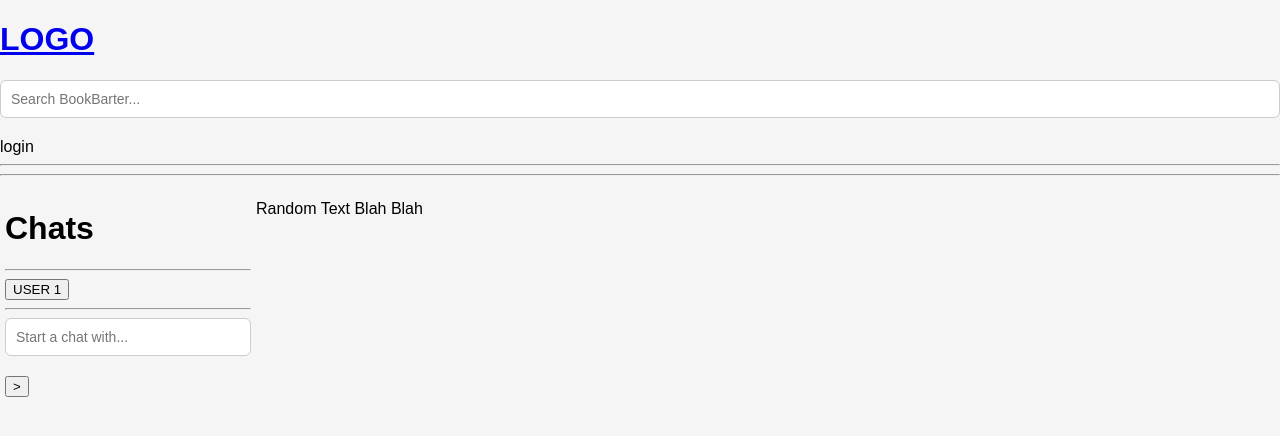
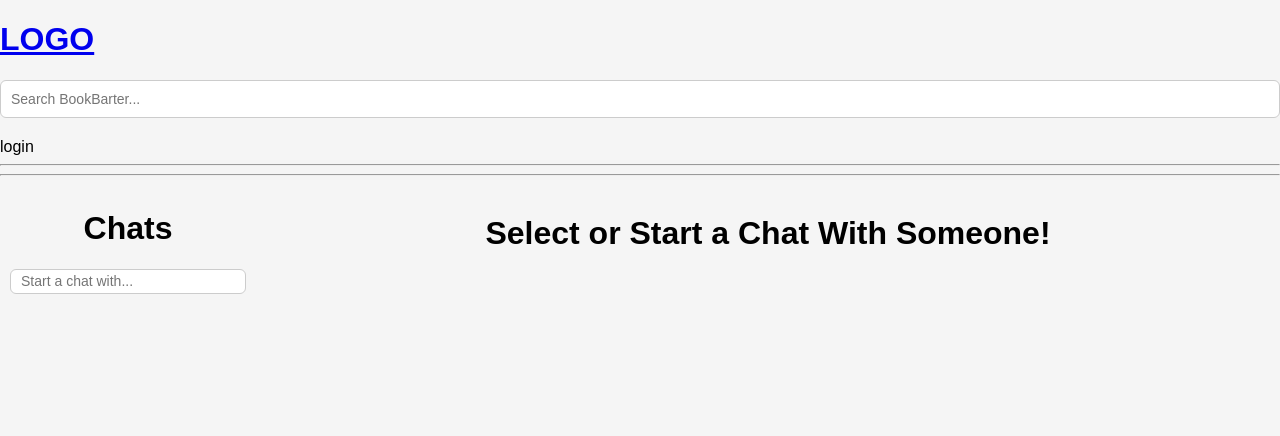
Before and after one commit to csprolesUNCC/Group_14_ITSC3155, a Django app: page /chats/ in a window 1280 px wide. Shown: the top 436 px of the page. Run offline with Django 5.2, Linux system fonts and the light colour scheme; a user stored in the database is signed in; data comes from the database, SQL or seed files in the repository; both versions use the stored data as it was after the commit; data that the repository does not hold is empty.

Commit message:
finished new chats page

```diff
--- a/DjangoProjectFiles/BookBarter/settings.py
+++ b/DjangoProjectFiles/BookBarter/settings.py
@@ -109,7 +109,7 @@
 
 LANGUAGE_CODE = 'en-us'
 
-TIME_ZONE = 'UTC'
+TIME_ZONE = 'EST'
 
 USE_I18N = True
 
--- a/DjangoProjectFiles/main_app/templates/base/chats.html
+++ b/DjangoProjectFiles/main_app/templates/base/chats.html
@@ -9,8 +9,50 @@
     grid-template-columns: 1fr 4fr;
 }
 
+.main-block {
+    padding: 10px;
+}
+
 .sidebar {
-    padding: 5px;
+    padding: 5px 10px;
+}
+
+.find-usr {
+    display: flex;
+    flex-direction: row;
+    gap: 5px;
+}
+
+.find-usr input, button {
+    height: 25px;
+}
+
+.select-usr button {
+    width: 100%;                 /* Makes the button take up 100% of its parent container */
+    padding: 5px;                /* Adds 5px padding on all sides */
+    text-align: center;          /* Centers the text horizontally */
+    display: inline-block;       /* Ensures the button behaves like a block-level element */
+}
+
+.select-usr {
+    padding-top: 2px;
+}
+
+.container button {
+    cursor: pointer;
+}
+
+.container h1 {
+    text-align: center;
+}
+
+.chat {
+    padding-top: 10px;
+}
+
+.chat-header {
+    display: flex;
+    justify-content: space-between;
 }
 
 </style>
@@ -20,31 +62,53 @@
     <div class="sidebar">
 
         <h1>Chats</h1>
-        <hr>
 
-        <!-- For each person the user has chatted with -->
-        <div class="usr-select">
-            <form method="GET" action="">
-                <input name="usr" type="button" value="USER 1">
+        <form method="GET" action="" class="find-usr">
+            <input name="usr" type="text" placeholder="Start a chat with...">
+        </form>
+
+        {% for username in chatterUsernames %}
+
+            <form method="GET" action="" class="select-usr">
+                <button type="submit" name="usr" value="{{username}}">{{username}}</button>
             </form>
-        </div>
-        <!-- End For -->
 
-        <hr>
-
-        <div class="find-usr">
-            <form method="GET" action="">
-                <input name="usr" type="text" placeholder="Start a chat with...">
-                <button type="submit">></button>
-            </form>
-        </div>
-
+        {% endfor %}
 
     </div>
 
     <div class="main-block">
 
-        <p>Random Text Blah Blah</p>
+        {% if userSelected %}
+
+            <h1>{{receiver}}</h1>
+
+            <form action="" method="POST" class="find-usr">
+                {% csrf_token %}
+                <input type="text" name="msg" placeholder="Send a message...">
+            </form>
+
+            {% for chat in chats %}
+
+                {% if chat.sender == receiver or chat.receiver == receiver %}
+
+                    <div class="chat">
+                        <div class="chat-header">
+                            <a><strong>From: {{chat.sender}}</strong></a>
+                            <small>Sent on {{chat.time_sent}}</small>
+                        </div>
+                        <a>{{chat.body}}</a>
+                    </div>
+
+                {% endif %}
+
+            {% endfor %}
+
+        {% else %}
+
+            <h1>Select or Start a Chat With Someone!</h1>
+
+        {% endif %}
 
     </div>
 
--- a/DjangoProjectFiles/main_app/views.py
+++ b/DjangoProjectFiles/main_app/views.py
@@ -7,9 +7,6 @@
 
 from .models import Chat, Listing
 from .forms import ListingForm
-
-
-
 
 # Create your views here.
 
@@ -59,46 +56,42 @@
 @login_required(login_url='login')
 def chats(request):
 
-    sendingUsername = request.user.username
+    sender = request.user.username
+    receiver = request.GET.get("usr")
+    userSelected = False
 
-    chatsSent = Chat.objects.filter(sender=sendingUsername)
-    chatsReceived = Chat.objects.filter(receiver=sendingUsername)
+    if User.objects.filter(username=receiver).exists() and sender != receiver:
+        userSelected = True
 
-    chatters = set()
+    if request.method == "POST":
+        messageBody = request.POST.get("msg")
 
-    for chatSent in chatsSent:
-        chatters.add(chatSent.receiver)
+        if messageBody is not None and messageBody != '':
+            C = Chat(
+                sender=sender,
+                receiver=receiver,
+                body=messageBody
+            )
+            C.save()
 
-    for chatReceived in chatsReceived:
-        chatters.add(chatReceived.sender)
+    chats = Chat.objects.filter(Q(sender=sender) | Q(receiver=sender))
 
-    if request.method == 'POST':
-        receivingUsername = request.POST.get('receivingUsername')
+    chatterUsernames = {sender}
 
-        if request.POST.get('action') == 'sending_chat':
+    for chat in chats:
+        chatterUsernames.add(chat.sender)
+        chatterUsernames.add(chat.receiver)
 
-            body = request.POST.get('body')
+    chatterUsernames.remove(sender)
 
-            if body != '':
-                c = Chat(
-                    sender=sendingUsername,
-                    receiver=receivingUsername,
-                    body=body
-                )
-                c.save()
-
-
-        chats = chatsSent.filter(receiver=receivingUsername) | chatsReceived.filter(sender=receivingUsername)
-        chats = chats.order_by('-time_sent')
-    else:
-        receivingUsername = None
-        chats = None
+    currentChats = chats.filter(Q(sender=sender, receiver=receiver)|Q(sender=receiver, receiver=sender)).order_by('-time_sent')
 
     context = {
-        'sendingUsername':sendingUsername,
-        'chatters':chatters,
-        'receivingUsername':receivingUsername,
-        'chats':chats,
+        "userSelected" : userSelected,
+        "sender": sender,
+        "receiver" : receiver,
+        "chatterUsernames" : chatterUsernames,
+        "chats" : currentChats,
     }
 
     return render(request, 'base/chats.html', context)
```
Also changed, not shown: DjangoProjectFiles/db.sqlite3.
